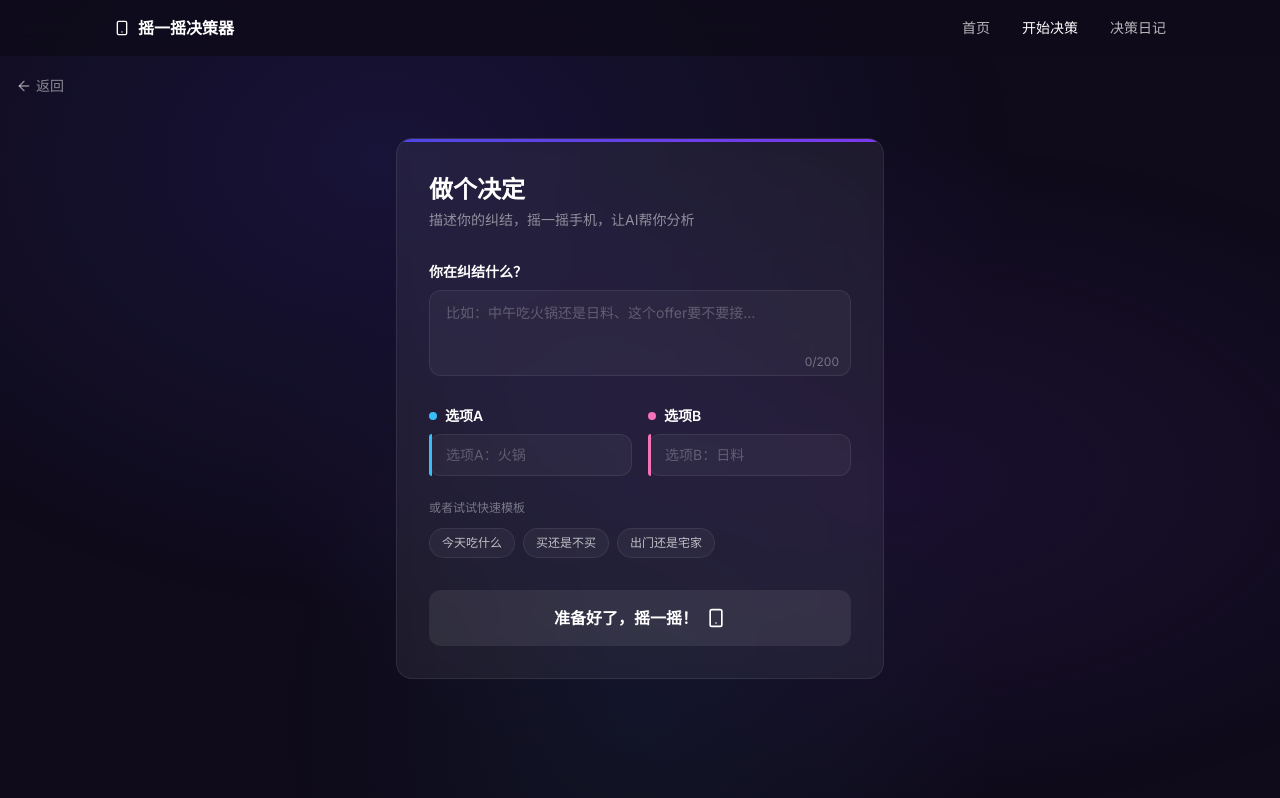
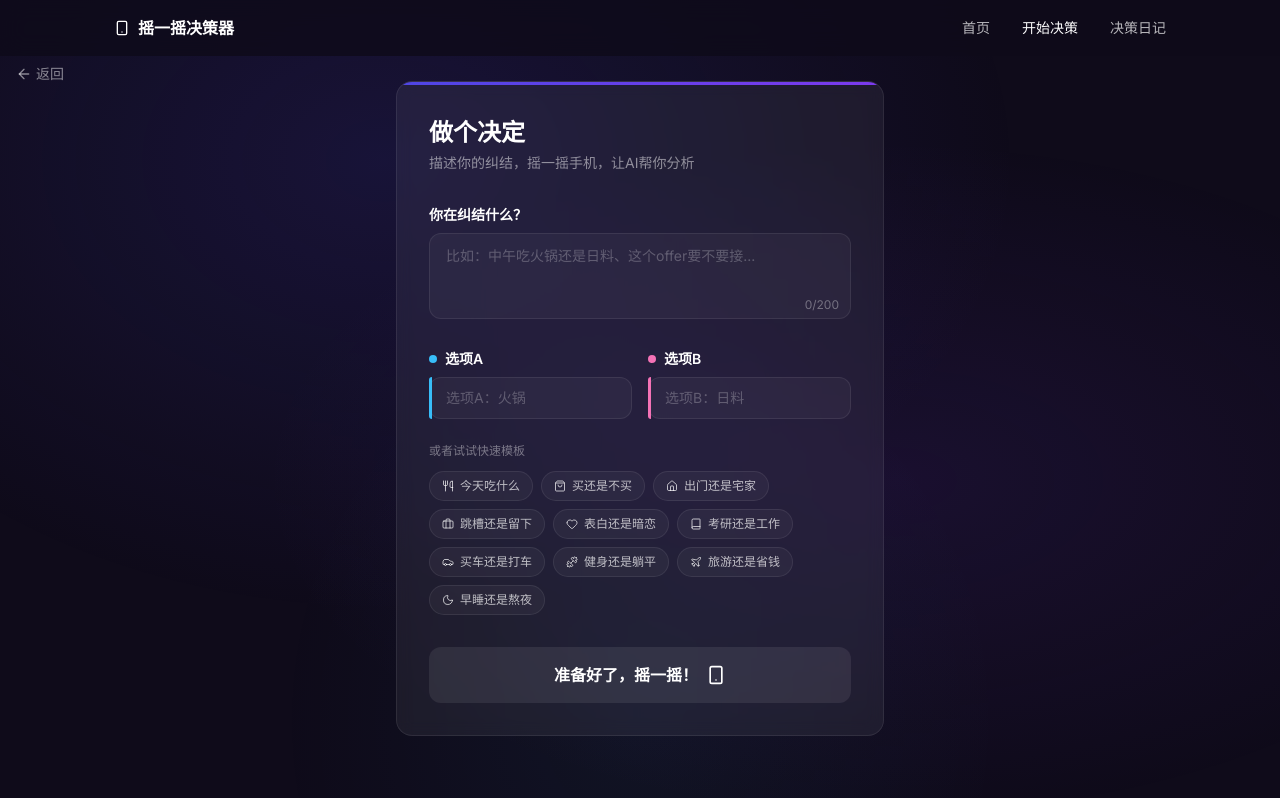
Before and after one commit to zbw-zbw/shake-decision, a Next.js app: page /decide in a window 1280 px wide. Built offline with nearby package versions, Linux system fonts and the light colour scheme.

Commit message:
feat: 自动保存+查看日记按钮、星星评分、10个模板、滚动条修复、模板图标、滚动条桌面端优化

```diff
--- a/src/app/decide/page.tsx
+++ b/src/app/decide/page.tsx
@@ -11,9 +11,10 @@ import { AnalysisResult } from "@/types/decision";
 import { saveDecision } from "@/lib/storage";
 import { useToast } from "@/components/Toast";
 import {
-  Smartphone, ArrowLeft, Sparkles, Save, RotateCcw, Link2,
+  Smartphone, ArrowLeft, Sparkles, RotateCcw, Link2,
   Check, Clock, Lightbulb, Search, BarChart3, Zap, CheckCircle2,
-  MessageSquare, Flame, ArrowRight, Target, X, Heart, Star, TrendingUp
+  MessageSquare, Flame, ArrowRight, Target, X, Heart, Star, TrendingUp, BookOpen,
+  Utensils, ShoppingBag, Home, Briefcase, Book, Car, Dumbbell, Plane, Moon
 } from "lucide-react";
 
 // Types
@@ -41,6 +42,55 @@ const templates = [
     dilemma: "周末出门还是宅家",
     optionA: "出门浪",
     optionB: "宅家躺",
+  },
+  {
+    icon: "briefcase",
+    label: "跳槽还是留下",
+    dilemma: "要不要换一份工作",
+    optionA: "跳槽",
+    optionB: "留下",
+  },
+  {
+    icon: "heart",
+    label: "表白还是暗恋",
+    dilemma: "要不要向喜欢的人表白",
+    optionA: "表白",
+    optionB: "继续暗恋",
+  },
+  {
+    icon: "book",
+    label: "考研还是工作",
+    dilemma: "毕业后考研还是直接工作",
+    optionA: "考研",
+    optionB: "工作",
+  },
+  {
+    icon: "car",
+    label: "买车还是打车",
+    dilemma: "要不要买一辆车",
+    optionA: "买车",
+    optionB: "继续打车",
+  },
+  {
+    icon: "dumbbell",
+    label: "健身还是躺平",
+    dilemma: "今天要不要去健身",
+    optionA: "去健身",
+    optionB: "躺着休息",
+  },
+  {
+    icon: "plane",
+    label: "旅游还是省钱",
+    dilemma: "要不要出去旅游",
+    optionA: "去旅游",
+    optionB: "在家省钱",
+  },
+  {
+    icon: "moon",
+    label: "早睡还是熬夜",
+    dilemma: "今晚要不要早睡",
+    optionA: "早睡",
+    optionB: "再玩一会儿",
   },
 ];
 
@@ -91,6 +141,15 @@ const SUGGESTION_ICONS: Record<string, ComponentType<{ className?: string }>> =
   heart: Heart,
   star: Star,
   trending: TrendingUp,
+  utensils: Utensils,
+  shopping: ShoppingBag,
+  home: Home,
+  briefcase: Briefcase,
+  book: Book,
+  car: Car,
+  dumbbell: Dumbbell,
+  plane: Plane,
+  moon: Moon,
 };
 
 function SuggestionIcon({ name, className }: { name: string; className?: string }) {
@@ -271,6 +330,7 @@ function DecisionInputForm({
                       : "bg-[rgba(255,255,255,0.04)] border-[rgba(255,255,255,0.08)] text-[rgba(255,255,255,0.7)] hover:bg-[rgba(255,255,255,0.10)] hover:border-[rgba(255,255,255,0.15)]"
                   }`}
                 >
+                  <SuggestionIcon name={t.icon} className="w-3 h-3" />
                   <span>{t.label}</span>
                 </button>
               ))}
@@ -482,7 +542,7 @@ function ShakeInterface({
   const circleColor = getIntensityColor(intensity);
 
   return (
-    <div className="relative w-full min-h-screen flex flex-col items-center justify-center px-4">
+    <div className="relative w-full min-h-[calc(100vh-3.5rem)] flex flex-col items-center justify-center px-4">
       <div
         className="fixed inset-0 pointer-events-none transition-opacity duration-500"
         style={{
@@ -595,8 +655,8 @@ function ShakeInterface({
           <p className="relative z-10 text-[rgba(255,255,255,0.6)] text-sm text-center mb-6 max-w-xs">
             {count === 0
               ? isClickMode || permissionState === "unsupported"
-                ? "点击中间的圆形按钮，连点 5 次（或按空格键）"
-                : "用力摇晃手机，目标 5 次（或按空格键）"
+                ? "点击中间的圆形按钮，连点 5 次"
+                : "用力摇晃手机，目标 5 次"
               : count >= TARGET_SHAKES
                 ? "摇晃完成！正在生成报告..."
                 : isClickMode || permissionState === "unsupported"
@@ -687,7 +747,7 @@ function AnalyzingPhase() {
   }, []);
 
   return (
-    <div className="relative w-full min-h-screen flex flex-col items-center justify-center px-4">
+    <div className="relative w-full min-h-[calc(100vh-3.5rem)] flex flex-col items-center justify-center px-4">
       <div
         className="fixed inset-0 pointer-events-none"
         style={{
@@ -744,7 +804,6 @@ function ResultPhase({
   onResultUpdate?: (result: AnalysisResult, mock: boolean) => void;
 }) {
   const [revealed, setRevealed] = useState(false);
-  const [saved, setSaved] = useState(false);
   const [copied, setCopied] = useState(false);
   const [alternativeLoading, setAlternativeLoading] = useState(false);
   const { showToast } = useToast();
@@ -753,26 +812,6 @@ function ResultPhase({
     const t = setTimeout(() => setRevealed(true), 800);
     return () => clearTimeout(t);
   }, []);
-
-  const handleSave = () => {
-    try {
-      saveDecision(
-        {
-          dilemma,
-          optionA,
-          optionB,
-          shakeIntensity: shakeStats.peakIntensity,
-          shakeCount: shakeStats.shakeCount,
-          tangleLevel: shakeStats.tangleLevel,
-        },
-        result
-      );
-      setSaved(true);
-      showToast("决策已记录！一个月后回来看看这个选择让你满意吗", "success", 4000);
-    } catch {
-      showToast("保存失败，请重试", "error");
-    }
-  };
 
   const handleShare = async () => {
     const shareText = `摇一摇决策器AI分析\n\n我在纠结：${dilemma}\n推荐：${result.recommendLabel}\n\n${result.insight}\n\n摇晃力度：${shakeStats.peakIntensity}% | 置信度：${result.confidence}%\n\n你也来试试：${window.location.origin}`;
@@ -822,7 +861,6 @@ function ResultPhase({
       }
       const data = await response.json();
       onResultUpdate?.(data.result as AnalysisResult, !!data.mock);
-      setSaved(false); // new result not saved yet
       setRevealed(false);
       setTimeout(() => setRevealed(true), 800);
       showToast("已换个角度为你分析，记得重新保存", "success");
@@ -838,7 +876,7 @@ function ResultPhase({
   const confColor = getConfidenceColor(result.confidence);
 
   return (
-    <div className="relative w-full min-h-screen flex flex-col items-center justify-center px-4 py-20">
+    <div className="relative w-full min-h-[calc(100vh-3.5rem)] flex flex-col items-center justify-center px-4 py-20">
 
       <div className="w-full max-w-[560px] mx-auto animate-fade-in-up">
         <div className="bg-[rgba(255,255,255,0.06)] backdrop-blur-sm border border-[rgba(255,255,255,0.08)] rounded-2xl overflow-hidden">
@@ -1140,27 +1178,13 @@ function ResultPhase({
                     </>
                   )}
                 </button>
-                <button
-                  onClick={handleSave}
-                  disabled={saved}
-                  className={`flex-1 py-3 px-6 rounded-xl font-medium transition-all duration-300 cursor-pointer flex items-center justify-center gap-2 ${
-                    saved
-                      ? "bg-[rgba(52,211,153,0.15)] border border-[rgba(52,211,153,0.3)] text-[#34d399]"
-                      : "bg-gradient-to-r from-[#4f46e5] to-[#7c3aed] text-white hover:shadow-lg"
-                  }`}
+                <Link
+                  href="/history"
+                  className="flex-1 py-3 px-6 rounded-xl font-medium transition-all duration-300 cursor-pointer flex items-center justify-center gap-2 bg-gradient-to-r from-[#4f46e5] to-[#7c3aed] text-white hover:shadow-lg"
                 >
-                  {saved ? (
-                    <>
-                      <Check className="w-4 h-4 text-[#34d399]" />
-                      <span>已保存</span>
-                    </>
-                  ) : (
-                    <>
-                      <Save className="w-4 h-4" />
-                      <span>保存到决策日记</span>
-                    </>
-                  )}
-                </button>
+                  <BookOpen className="w-4 h-4" />
+                  <span>查看决策日记</span>
+                </Link>
               </div>
             </div>
           </div>
@@ -1230,6 +1254,22 @@ export default function DecidePage() {
       const data = await response.json();
       setAnalysisResult(data.result);
       setIsMock(!!data.mock);
+      // Auto-save after analysis
+      try {
+        saveDecision(
+          {
+            dilemma,
+            optionA,
+            optionB,
+            shakeIntensity: effectiveStats.peakIntensity,
+            shakeCount: effectiveStats.shakeCount,
+            tangleLevel: effectiveStats.tangleLevel,
+          },
+          data.result
+        );
+      } catch {
+        // silent fail for auto-save
+      }
       setPhase("result");
     } catch (err: unknown) {
       const message = err instanceof Error ? err.message : "分析失败";
@@ -1266,7 +1306,7 @@ export default function DecidePage() {
       {phase !== "shaking" && (
         <Link
           href="/"
-          className="fixed top-[4.75rem] left-4 z-30 text-sm text-[rgba(255,255,255,0.5)] hover:text-white transition-colors cursor-pointer inline-flex items-center gap-1"
+          className="fixed top-16 left-4 z-30 text-sm text-[rgba(255,255,255,0.5)] hover:text-white transition-colors cursor-pointer inline-flex items-center gap-1"
         >
           <ArrowLeft className="w-4 h-4" />
           <span>返回</span>
--- a/src/app/globals.css
+++ b/src/app/globals.css
@@ -247,7 +247,8 @@ a:active {
   }
 }
 
-/* Scrollbar styling */
+/* Scrollbar styling (desktop only) */
+@media (hover: hover) and (pointer: fine) {
   ::-webkit-scrollbar {
     width: 8px;
   }
@@ -264,3 +265,4 @@ a:active {
   ::-webkit-scrollbar-thumb:hover {
     background: rgba(79, 70, 229, 0.5);
   }
+}
```
Also changed, not shown: src/app/history/page.tsx (+40 -11 lines). Lines whose indentation alone changed are shown as unchanged.
